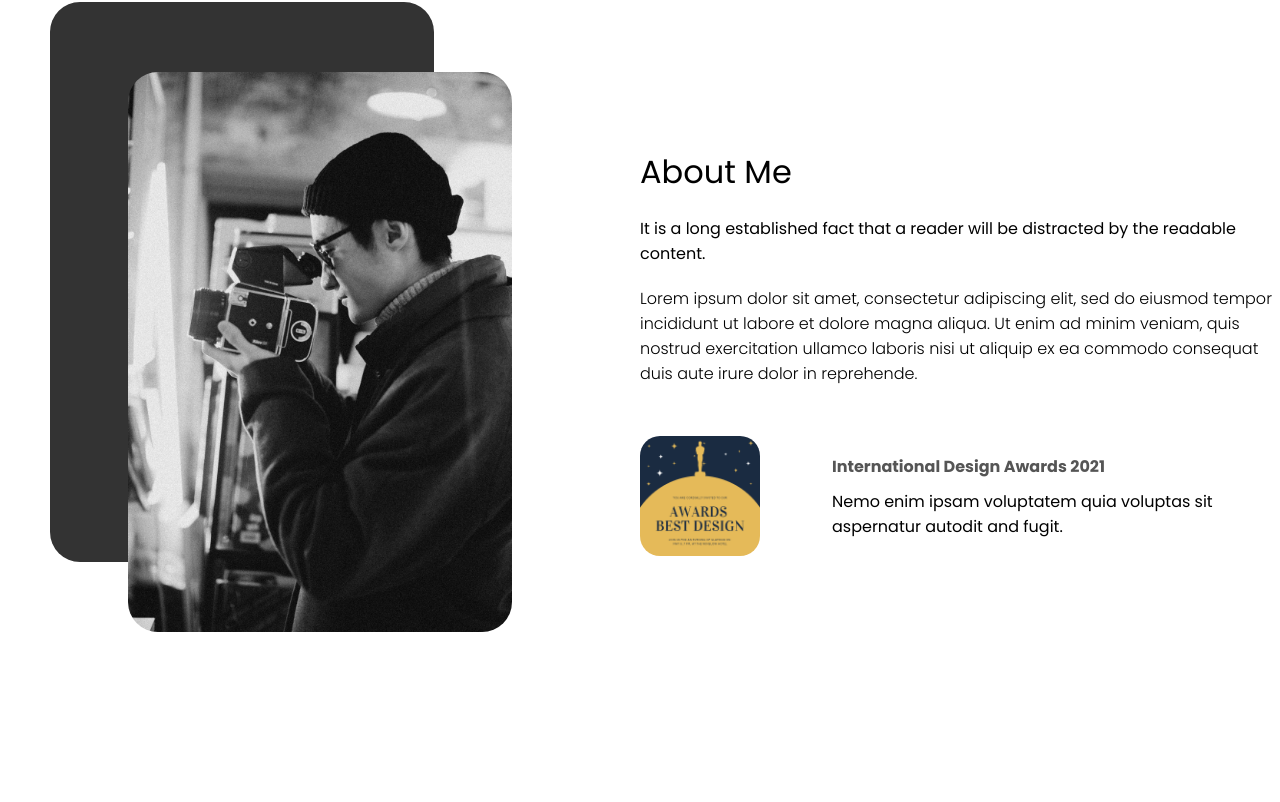
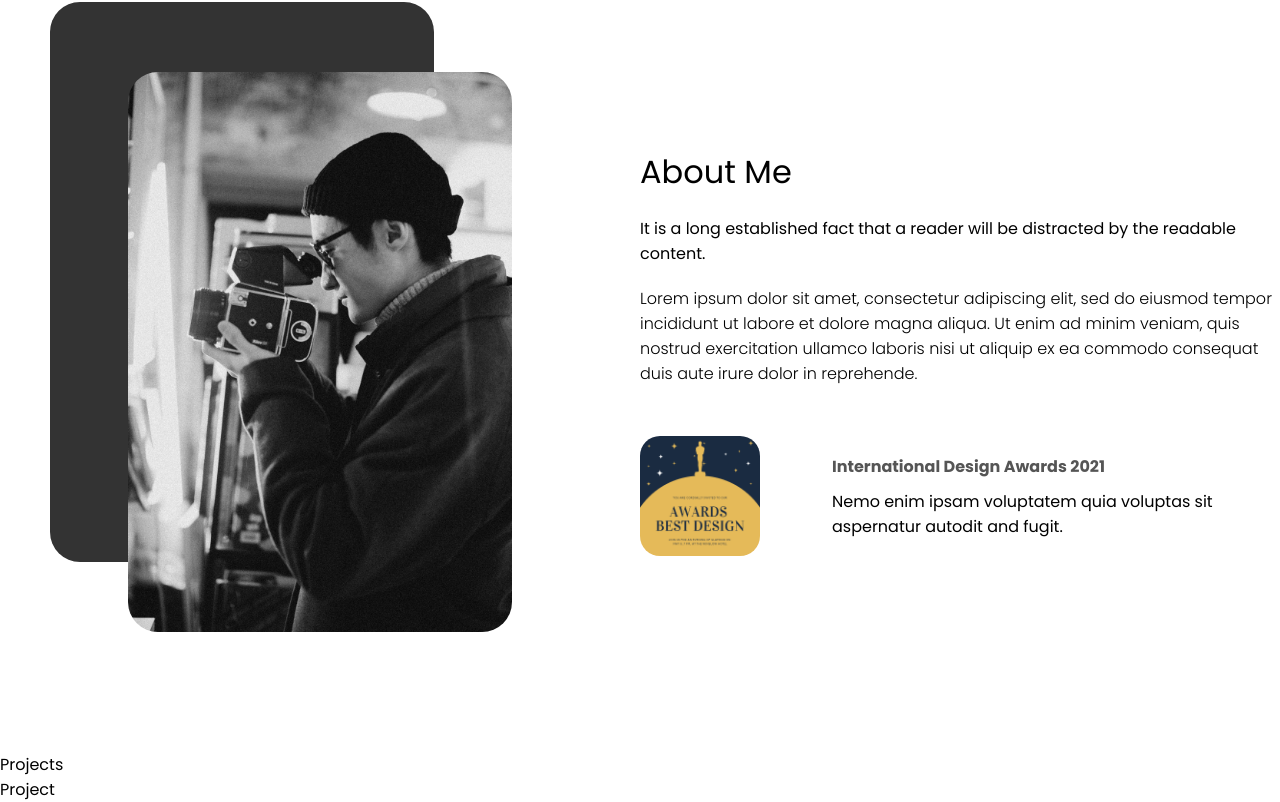
Before and after one commit to Zhenzhong-Zhou/Responsive_Portfolio, a React (Create React App) app: page / in a window 1280 px wide. Shown: the part 848-1650 px from the top of the page. Before the commit the page ends 1600 px from the top, so only its background shows below. Built offline with nearby package versions, Linux system fonts and the light colour scheme.

Commit message:
Initial Projects and Project component

```diff
--- a/src/App.js
+++ b/src/App.js
@@ -1,10 +1,11 @@
-import {About, Introduction} from "./components";
+import {About, Introduction, Projects} from "./components";
 
 const App = () => {
 	return (
 		<>
 			<Introduction/>
 			<About/>
+			<Projects/>
 		</>
 	);
 };
--- /dev/null
+++ b/src/components/Projects/Project/Project.jsx
@@ -0,0 +1,11 @@
+import "./project.css";
+
+const Project = () => {
+	return (
+		<div className={"project"}>
+			Project
+		</div>
+	);
+};
+
+export default Project;
--- /dev/null
+++ b/src/components/Projects/Project/project.css
@@ -0,0 +1,3 @@
+.project {
+
+}
--- /dev/null
+++ b/src/components/Projects/Projects.jsx
@@ -0,0 +1,13 @@
+import Project from "./Project/Project";
+import "./projects.css";
+
+const Projects = () => {
+	return (
+		<div className={"projects"}>
+			Projects
+			<Project/>
+		</div>
+	);
+};
+
+export default Projects;
--- /dev/null
+++ b/src/components/Projects/projects.css
@@ -0,0 +1,3 @@
+.projects {
+
+}
--- a/src/components/index.js
+++ b/src/components/index.js
@@ -1,2 +1,3 @@
 export {default as Introduction} from "./Introduction/Introduction";
 export {default as About} from "./About/About";
+export {default as Projects} from "./Projects/Projects";
```
